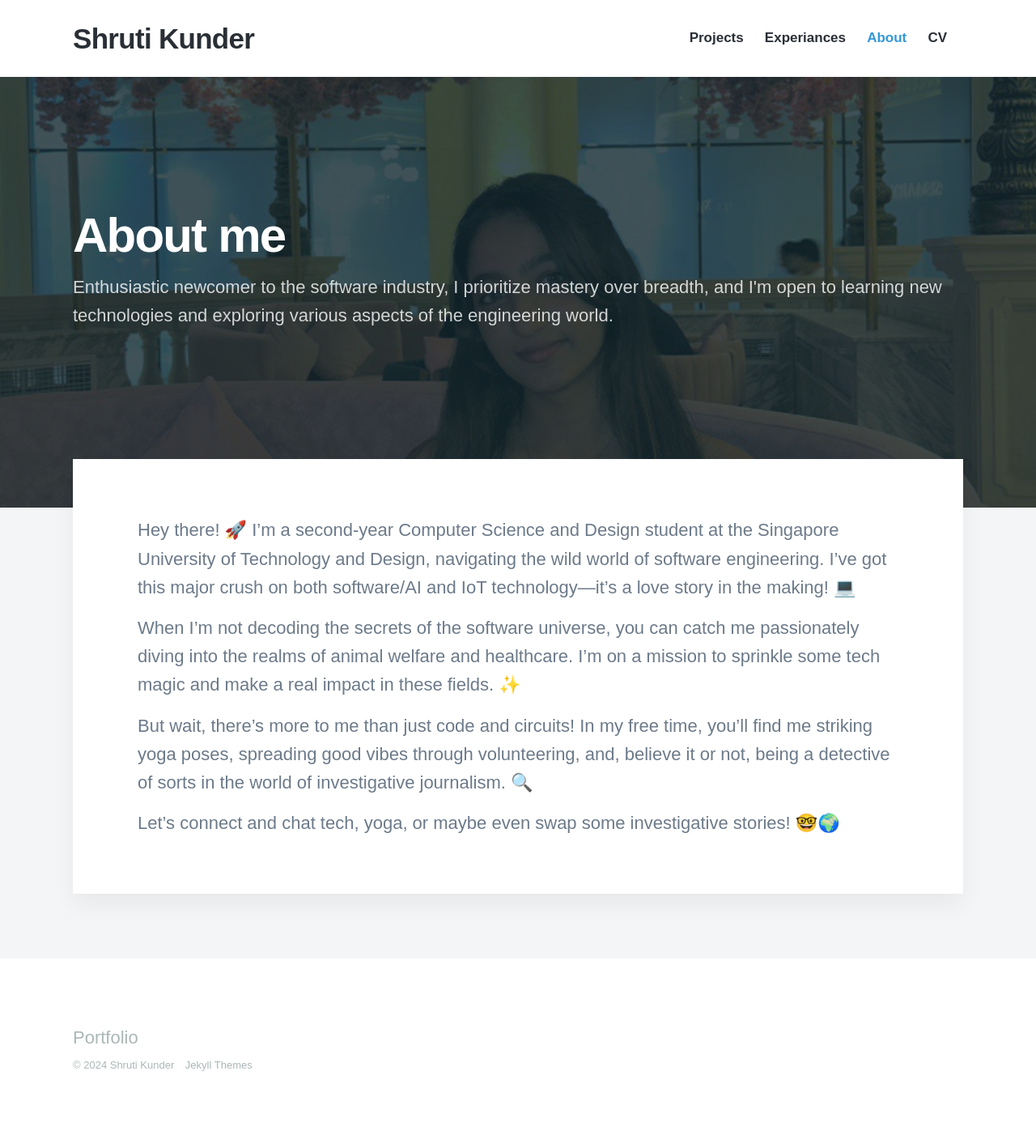
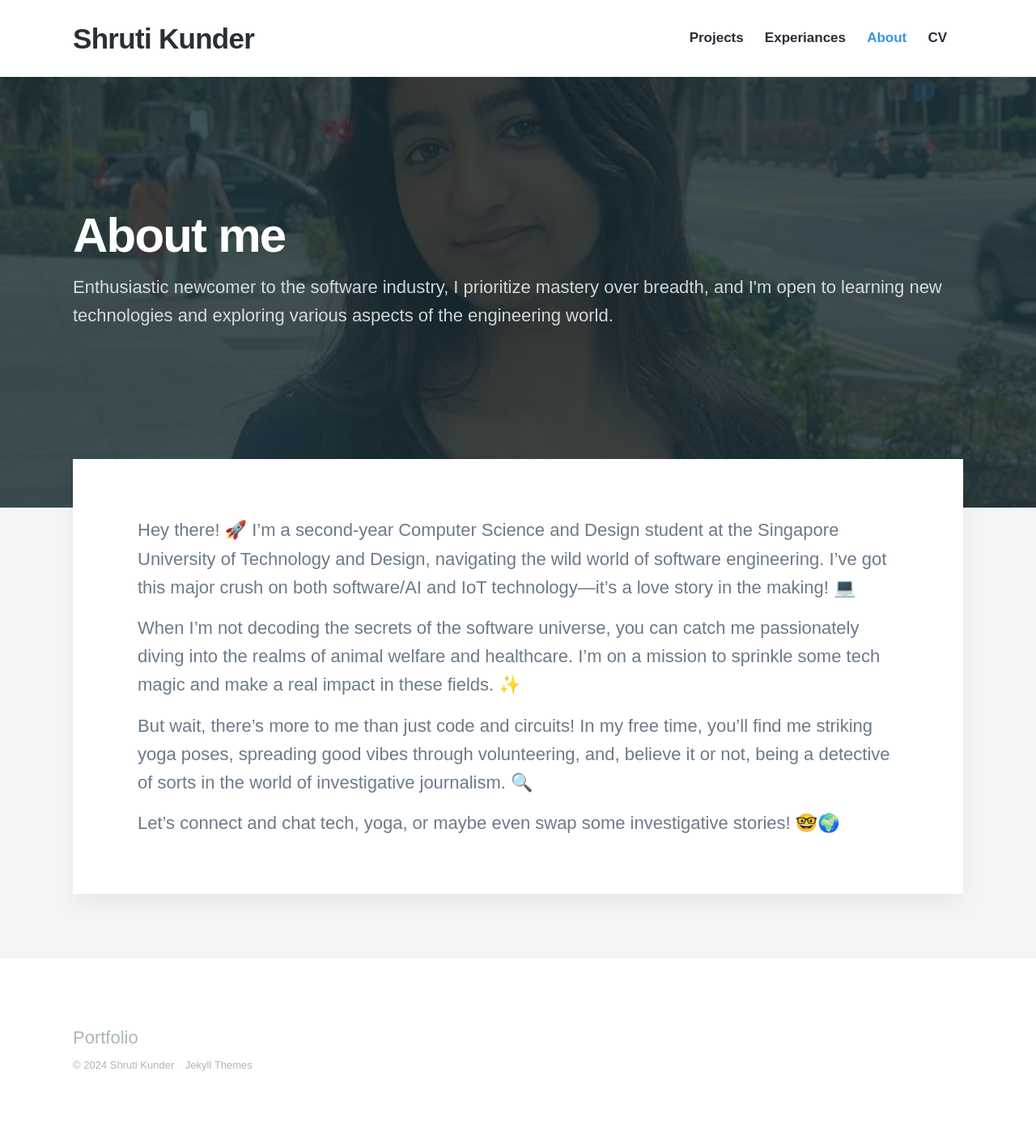
Before and after one commit to shrotofo/shrotofo.github.io, a Jekyll site: the page built from _pages/about.md, in a window 1280 px wide. Shown: the whole page at 81% size. Built offline with Jekyll 4.4.1, drawn with Linux system fonts in a browser that asks for light colours; nearby versions of some CDN libraries; some web fonts are replaced.

Commit message:
Update about.md

```diff
--- a/_pages/about.md
+++ b/_pages/about.md
@@ -2,7 +2,7 @@
 title: About me
 subtitle: Enthusiastic newcomer to the software industry, I prioritize mastery over breadth, and I'm open to learning new technologies and exploring various aspects of the engineering world.
 description: Enthusiastic newcomer to the software industry, I prioritize mastery over breadth, and I'm open to learning new technologies and exploring various aspects of the engineering world.
-featured_image: /images/photo1704019258.jpeg
+featured_image: /images/ME.jfif
 ---
 
 Hey there! 🚀 I'm a second-year Computer Science and Design student at the Singapore University of Technology and Design, navigating the wild world of software engineering. I've got this major crush on both software/AI and IoT technology—it's a love story in the making! 💻
```
